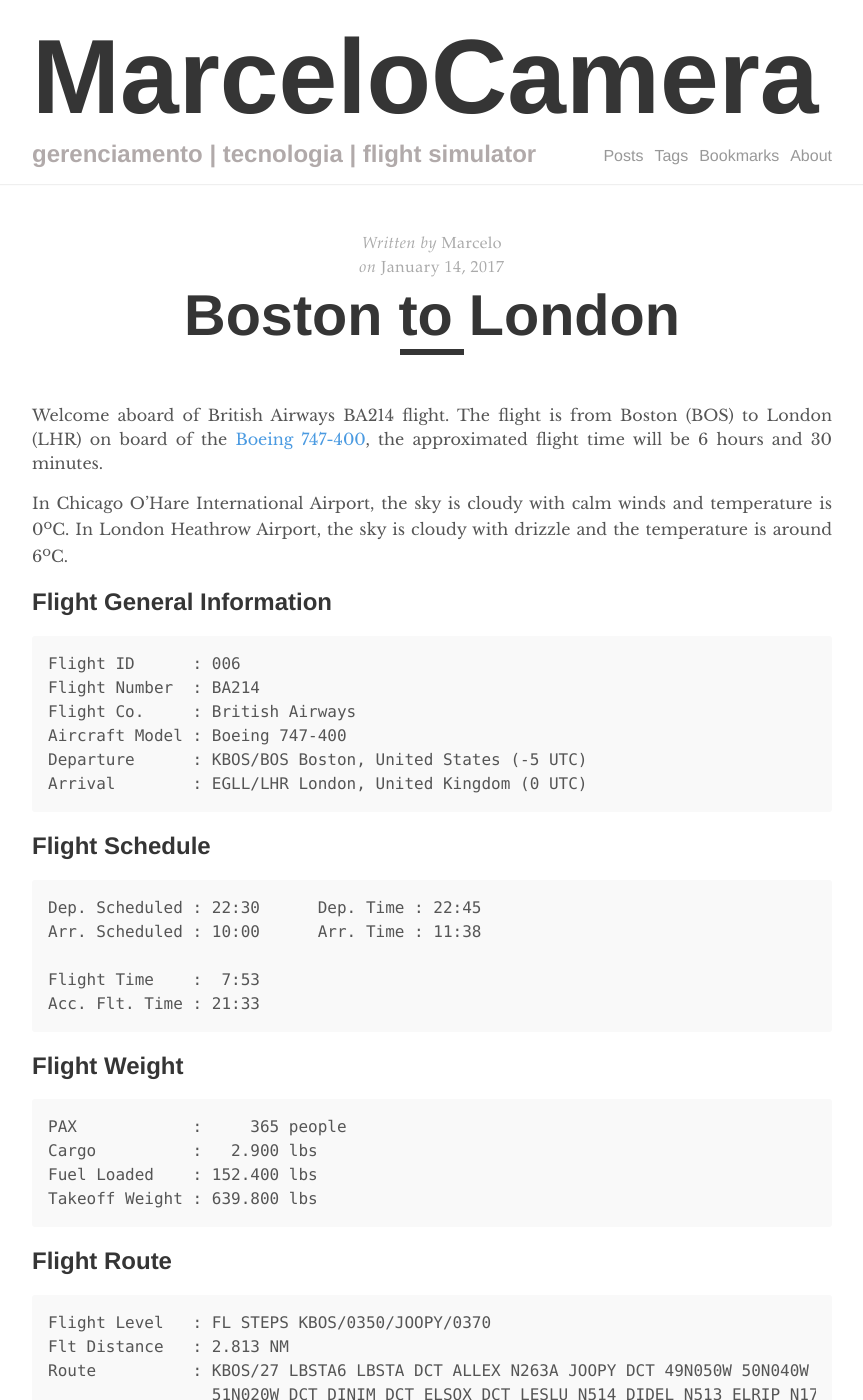
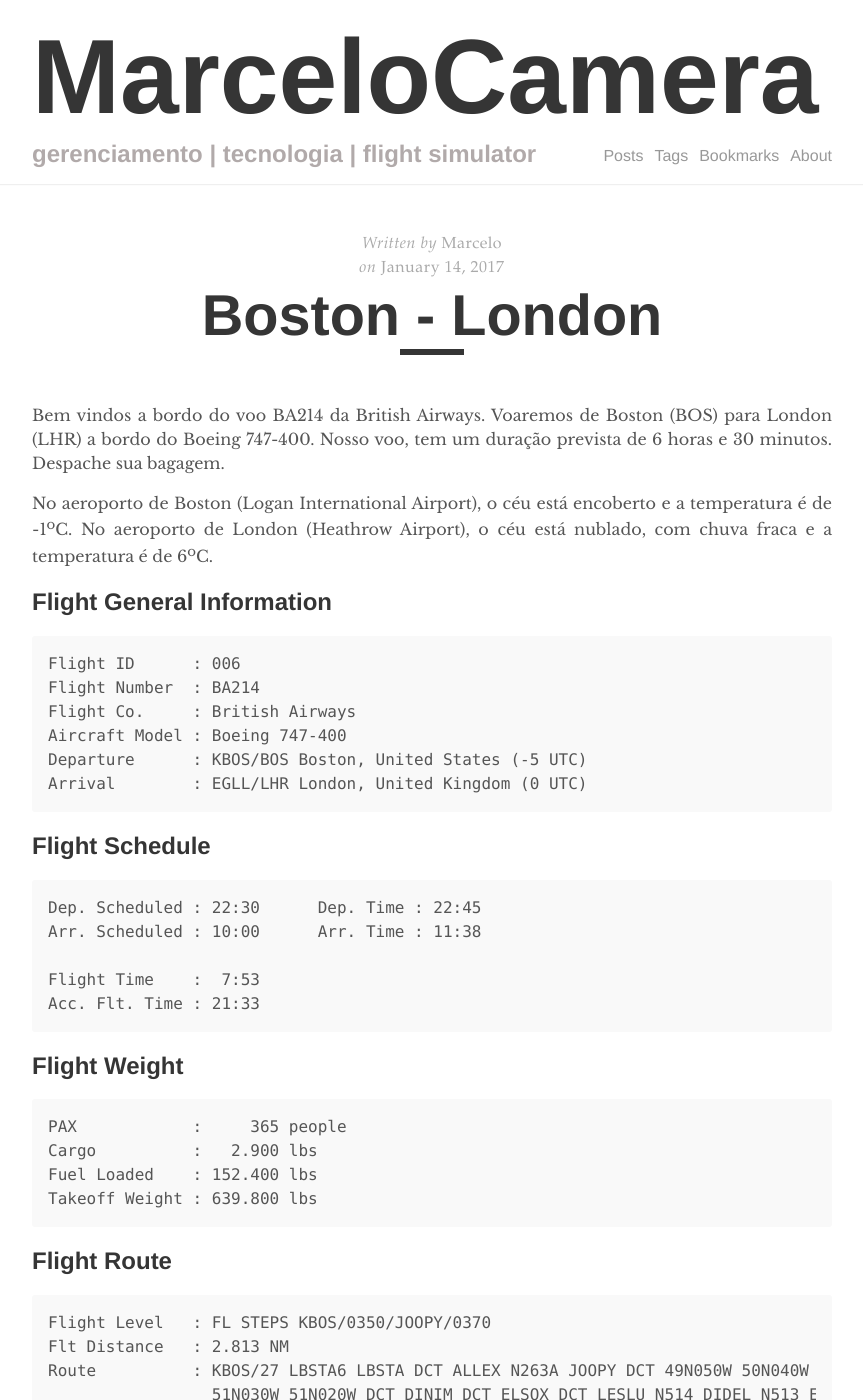
Before and after one commit to marcelocamera/marcelocamera.github.io, a Jekyll site: the page built from _posts/2017-01-14-006-BOS-LHR.md, in a window 1280 px wide and 1400 px high. Shown: the whole window, without its empty margins (208-1071 px from the left). Built offline with Jekyll 4.4.1, drawn with Linux system fonts in a browser that asks for light colours; comment, search, counter and statistics services are not loaded; some of the changed text lies outside the part shown.

Commit message:
Update 2017-01-14-006-BOS-LHR.md

```diff
--- a/_posts/2017-01-14-006-BOS-LHR.md
+++ b/_posts/2017-01-14-006-BOS-LHR.md
@@ -1,13 +1,14 @@
 ---
 layout: post
-title: "Boston to London"
+title: "Boston - London"
 author: "Marcelo"
 comments: true
-tags: flight-simulator
+excerpt_separator: <!--more-->
 ---
-Welcome aboard of British Airways BA214 flight. The flight is from Boston (BOS) to London (LHR) on board of the <a href="https://imgproc.airliners.net/photos/airliners/9/4/6/5346649.jpg?v=v41ebee6b47d" target="_blank">Boeing 747-400</a>, the approximated flight time will be 6 hours and 30 minutes.
+Bem vindos a bordo do voo BA214 da British Airways. Voaremos de Boston (BOS) para London (LHR) a bordo do Boeing 747-400. Nosso voo, tem um duração prevista de 6 horas e 30 minutos. Despache sua bagagem.
+<!--more-->
 
-In Chicago O'Hare International Airport, the sky is cloudy with calm winds and temperature is 0<sup>o</sup>C. In London Heathrow Airport, the sky is cloudy with drizzle and the temperature is around 6<sup>o</sup>C.
+No aeroporto de Boston (Logan International Airport), o céu está encoberto e a temperatura é de -1<sup>o</sup>C. No aeroporto de London (Heathrow Airport), o céu está nublado, com chuva fraca e a temperatura é de 6<sup>o</sup>C.
 
 ## Flight General Information
 {% highlight markdown %}
@@ -40,20 +41,24 @@ Takeoff Weight : 639.800 lbs
 {% highlight markdown %}
 Flight Level   : FL STEPS KBOS/0350/JOOPY/0370
 Flt Distance   : 2.813 NM
-Route          : KBOS/27 LBSTA6 LBSTA DCT ALLEX N263A JOOPY DCT 49N050W 50N040W 51N030W
-                 51N020W DCT DINIM DCT ELSOX DCT LESLU N514 DIDEL N513 ELRIP N17 OTMET
-                 OTMET1H EGLL/09L
+Route          : KBOS/27 LBSTA6 LBSTA DCT ALLEX N263A JOOPY DCT 49N050W 50N040W
+                 51N030W 51N020W DCT DINIM DCT ELSOX DCT LESLU N514 DIDEL N513 ELRIP
+                 N17 OTMET OTMET1H EGLL/09L
 {% endhighlight %}
 
 ## Weather Information
 {% highlight markdown %}
 KBOS/BOS  LOGAN INTL
-   KBOS 150325Z AUTO 23009KT 10SM OVC085 A3031
+   KBOS 150254Z 23012KT 10SM OVC090 M01/M07 A3033 RMK AO2 SLP268 T10111072 5602
 
 EGLL/LHR  HEATHROW
    EGLL 151120Z 27009KT 9000 -RA FEW008 BKN012 06/06 Q1021 TEMPO 4000 RADZ BKN008
 {% endhighlight %}
 
 <figure align="center">
-   <img src="/assets/006.PNG">
+   <img src="/assets/006a.webp">
 </figure>
+
+<figure align="center">
+   <img src="/assets/006b.webp">
+</figure>
```
